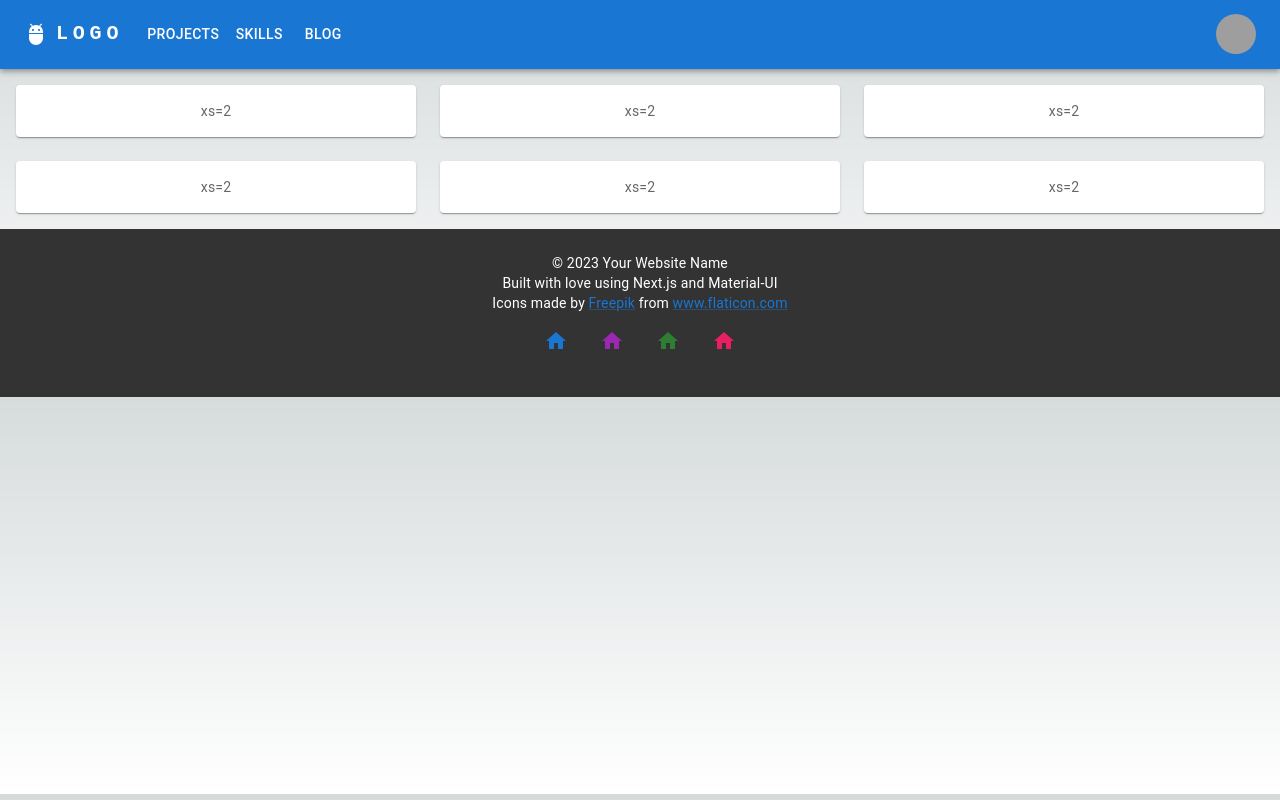
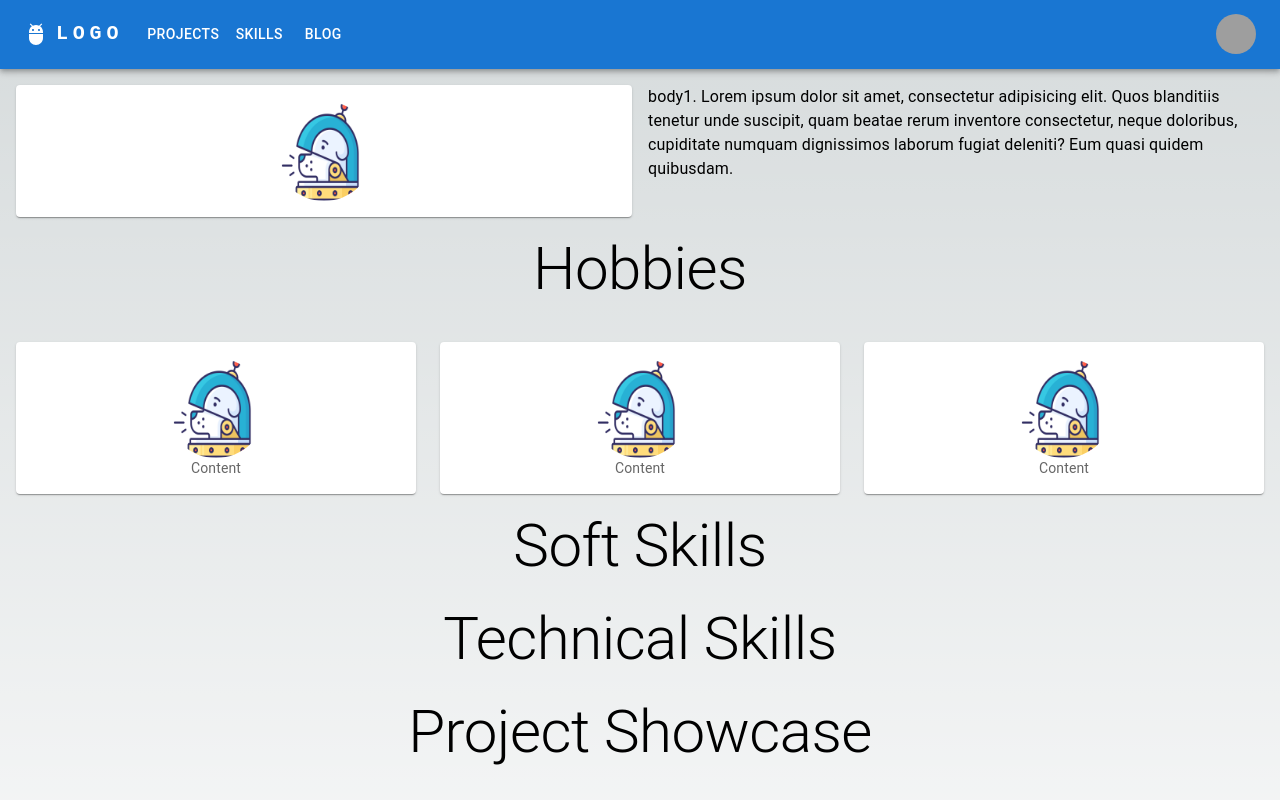
Before and after one commit to jackjk521/portfolio-mui-next, a Next.js app: page / in a window 1280 px wide. Shown: the top 800 px of the page. Built offline with nearby package versions, Linux system fonts and the light colour scheme; grey boxes are pictures that could not be loaded.

Commit message:
Initial base typography on each div

```diff
--- /dev/null
+++ b/pages/components/avatar.js
@@ -0,0 +1,19 @@
+import React from "react";
+import Avatar from "@mui/material/Avatar";
+
+function ResponsiveAvatar() {
+  return (
+    <div>
+      <Avatar
+        alt="User"
+        src="/icon-512x512.png"
+        sx={{
+          width: { xs: 64, sm: 80, md: 100 }, // Adjust values as needed
+          height: { xs: 64, sm: 80, md: 100 }, // Adjust values as needed
+        }}
+      />
+    </div>
+  );
+}
+
+export default ResponsiveAvatar;
--- /dev/null
+++ b/pages/components/item.js
@@ -0,0 +1,16 @@
+import { experimentalStyled as styled } from "@mui/material/styles";
+import Paper from "@mui/material/Paper";
+
+const Item = styled(Paper)(({ theme }) => ({
+    backgroundColor: theme.palette.mode === "dark" ? "#1A2027" : "#fff",
+    ...theme.typography.body2,
+    padding: theme.spacing(2),
+    textAlign: "center",
+    color: theme.palette.text.secondary,
+    display: "flex",           // Use flex display
+    flexDirection: "column",   // Stack items vertically
+    alignItems: "center",      // Center items horizontally
+    justifyContent: "center",  // Center items vertically
+}));
+
+export default Item;
--- a/pages/components/res_grid.js
+++ b/pages/components/res_grid.js
@@ -1,27 +1,42 @@
 import * as React from "react";
-import { experimentalStyled as styled } from "@mui/material/styles";
 import Box from "@mui/material/Box";
-import Paper from "@mui/material/Paper";
 import Grid from "@mui/material/Unstable_Grid2";
 
-const Item = styled(Paper)(({ theme }) => ({
-  backgroundColor: theme.palette.mode === "dark" ? "#1A2027" : "#fff",
-  ...theme.typography.body2,
-  padding: theme.spacing(2),
-  textAlign: "center",
-  color: theme.palette.text.secondary,
-}));
+import Avatar from "./avatar";
+import Item from "./item";
 
-export default function ResponsiveGrid() {
+export default function ResponsiveGrid({ size, avatar }) {
+  const columnSettings = {
+    xs: 2,
+    sm: size === 2 ? 6 : 4,
+    md: size === 2 ? 6 : 4,
+  };
+
+  // number of columns
+  const spacing = {
+    xs: size === 2 ? 1 : 3,
+    sm: 2,
+    md: 3,
+  };
+
   return (
     <Box sx={{ flexGrow: 1, padding: 2 }}>
       <Grid
         container
-        spacing={{ xs: 2, md: 3 }}
+        spacing={spacing}
         columns={{ xs: 4, sm: 8, md: 12 }}>
-        {Array.from(Array(6)).map((_, index) => (
-          <Grid xs={2} sm={4} md={4} key={index}>
-            <Item>xs=2</Item>
+        {Array.from(Array(size)).map((_, index) => (
+          <Grid
+            key={index}
+            xs={columnSettings.xs}
+            sm={columnSettings.sm}
+            md={columnSettings.md}>
+
+            <Item>
+              <Avatar textAlign="center"/>
+                  Content
+            </Item>
+
           </Grid>
         ))}
       </Grid>
--- a/pages/index.js
+++ b/pages/index.js
@@ -1,130 +1,88 @@
-import Head from 'next/head'
-import Image from 'next/image'
-import { Inter } from '@next/font/google'
-import styles from '../styles/Home.module.css'
+import Head from "next/head";
+import Image from "next/image";
+import { Inter } from "@next/font/google";
+import styles from "../styles/Home.module.css";
+
+import Box from "@mui/material/Box";
+import Typography from "@mui/material/Typography";
+import Grid from "@mui/material/Unstable_Grid2";
 
 // Components
-import Grid from './components/res_grid'
+import Avatar from "./components/avatar";
+import Item from "./components/item";
+import CustomGrid from "./components/res_grid";
 
-const inter = Inter({ subsets: ['latin'] })
+const inter = Inter({ subsets: ["latin"] });
 
 export default function Home() {
+  const columnSettings = {
+    xs: 2,
+    sm: 6,
+    md: 6,
+  };
+
   return (
     <>
       <Head>
-        <title>Create Next App</title>
+        <title>Portfolio Website</title>
         <meta name="description" content="Generated by create next app" />
         <meta name="viewport" content="width=device-width, initial-scale=1" />
         <link rel="icon" href="/favicon.ico" />
       </Head>
 
-      <Grid>
+      {/* Personal Div  */}
+      <Box sx={{ flexGrow: 1, padding: 2 }}>
+        <Grid container spacing={2}>
+          {/* Avatar  */}
+          <Grid
+            xs={columnSettings.xs}
+            sm={columnSettings.sm}
+            md={columnSettings.md}>
+            <Item>
+              <Avatar />
+            </Item>
+          </Grid>
 
-      </Grid>
-      {/* <main className={styles.main}>
-        <div className={styles.description}>
-          <p>
-            Get started by editing&nbsp;
-            <code className={styles.code}>pages/index.js</code>
-          </p>
-          <div>
-            <a
-              href="https://vercel.com?utm_source=create-next-app&utm_medium=default-template&utm_campaign=create-next-app"
-              target="_blank"
-              rel="noopener noreferrer"
-            >
-              By{' '}
-              <Image
-                src="/vercel.svg"
-                alt="Vercel Logo"
-                className={styles.vercelLogo}
-                width={100}
-                height={24}
-                priority
-              />
-            </a>
-          </div>
-        </div>
+          {/* Description  */}
+          <Grid
+            xs={columnSettings.xs}
+            sm={columnSettings.sm}
+            md={columnSettings.md}>
+            {/* <Item> */}
+            <Typography variant="body1" gutterBottom>
+              body1. Lorem ipsum dolor sit amet, consectetur adipisicing elit.
+              Quos blanditiis tenetur unde suscipit, quam beatae rerum inventore
+              consectetur, neque doloribus, cupiditate numquam dignissimos
+              laborum fugiat deleniti? Eum quasi quidem quibusdam.
+            </Typography>
+            {/* </Item> */}
+          </Grid>
+        </Grid>
+      </Box>
 
-        <div className={styles.center}>
-          <Image
-            className={styles.logo}
-            src="/next.svg"
-            alt="Next.js Logo"
-            width={180}
-            height={37}
-            priority
-          />
-          <div className={styles.thirteen}>
-            <Image
-              src="/thirteen.svg"
-              alt="13"
-              width={40}
-              height={31}
-              priority
-            />
-          </div>
-        </div>
+      {/* Hobbies  */}
+      <Typography textAlign="center" variant="h2" gutterBottom>
+        Hobbies
+      </Typography>
+      {/* BUG : not responsive in mobile  */}
+      <CustomGrid size={3} icon={<Avatar />}></CustomGrid>
 
-        <div className={styles.grid}>
-          <a
-            href="https://nextjs.org/docs?utm_source=create-next-app&utm_medium=default-template&utm_campaign=create-next-app"
-            className={styles.card}
-            target="_blank"
-            rel="noopener noreferrer"
-          >
-            <h2 className={inter.className}>
-              Docs <span>-&gt;</span>
-            </h2>
-            <p className={inter.className}>
-              Find in-depth information about Next.js features and&nbsp;API.
-            </p>
-          </a>
+      {/* Soft Skills */}
+      <Typography textAlign="center" variant="h2" gutterBottom>
+        Soft Skills
+      </Typography>
 
-          <a
-            href="https://nextjs.org/learn?utm_source=create-next-app&utm_medium=default-template&utm_campaign=create-next-app"
-            className={styles.card}
-            target="_blank"
-            rel="noopener noreferrer"
-          >
-            <h2 className={inter.className}>
-              Learn <span>-&gt;</span>
-            </h2>
-            <p className={inter.className}>
-              Learn about Next.js in an interactive course with&nbsp;quizzes!
-            </p>
-          </a>
+      {/* Technical Skills */}
+      <Typography textAlign="center" variant="h2" gutterBottom>
+        Technical Skills
+      </Typography>
 
-          <a
-            href="https://vercel.com/templates?framework=next.js&utm_source=create-next-app&utm_medium=default-template&utm_campaign=create-next-app"
-            className={styles.card}
-            target="_blank"
-            rel="noopener noreferrer"
-          >
-            <h2 className={inter.className}>
-              Templates <span>-&gt;</span>
-            </h2>
-            <p className={inter.className}>
-              Discover and deploy boilerplate example Next.js&nbsp;projects.
-            </p>
-          </a>
+       {/* Project Showcase */}
+       <Typography textAlign="center" variant="h2" gutterBottom>
+        Project Showcase
+      </Typography>
+      <CustomGrid size={3} icon={<Avatar />}></CustomGrid>
 
-          <a
-            href="https://vercel.com/new?utm_source=create-next-app&utm_medium=default-template&utm_campaign=create-next-app"
-            className={styles.card}
-            target="_blank"
-            rel="noopener noreferrer"
-          >
-            <h2 className={inter.className}>
-              Deploy <span>-&gt;</span>
-            </h2>
-            <p className={inter.className}>
-              Instantly deploy your Next.js site to a shareable URL
-              with&nbsp;Vercel.
-            </p>
-          </a>
-        </div>
-      </main> */}
     </>
-  )
+  );
 }
```
